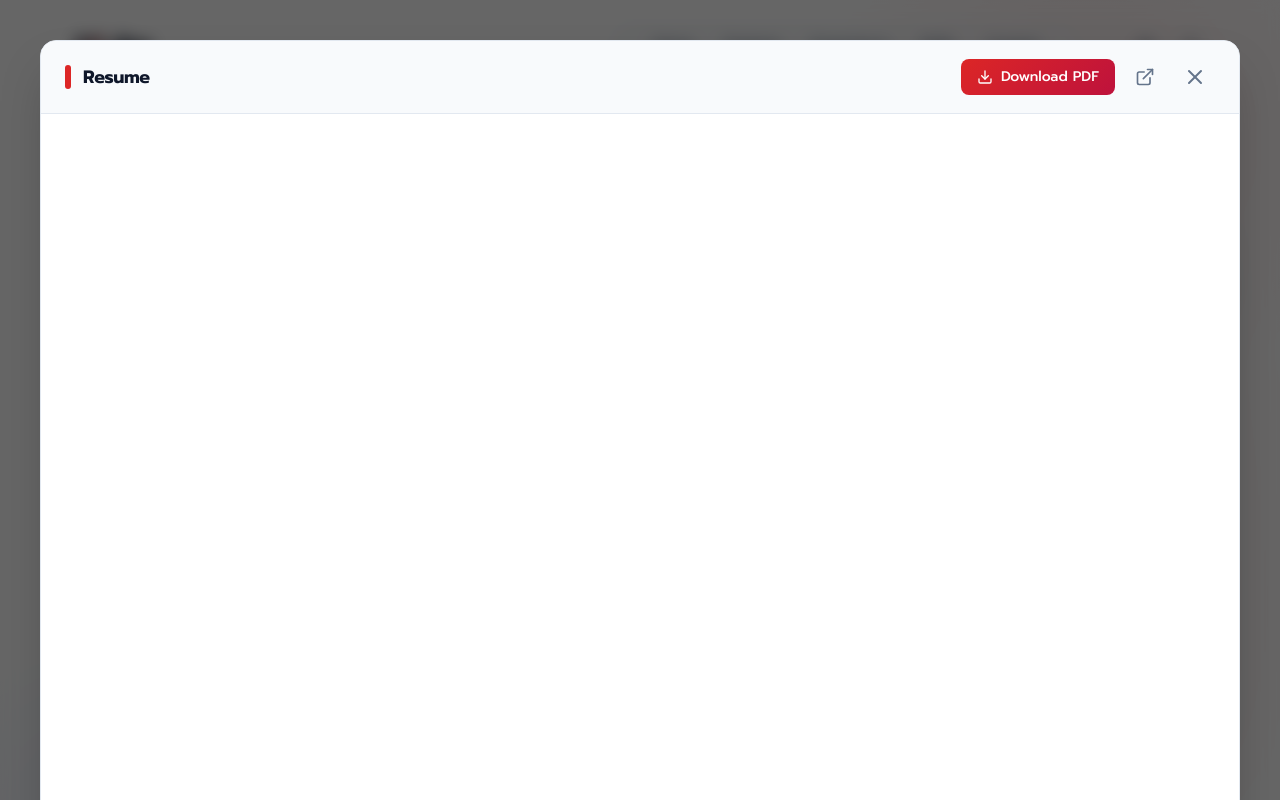
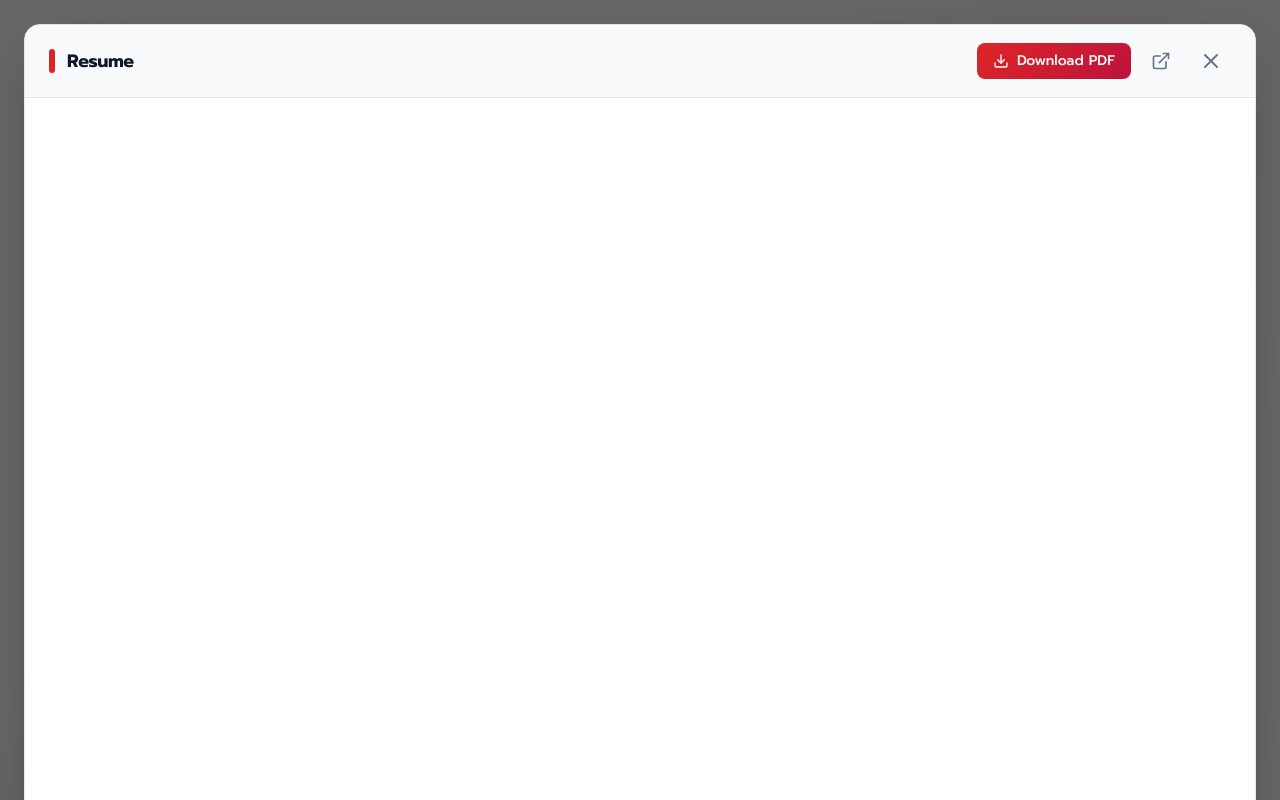
Before and after one commit to KhomTech/resumeakkaraphon, a Next.js app: page / in a window 1280 px wide. Both pictures are taken after a click on the button "View Resume". Shown: the top 800 px of the page. Built offline with nearby package versions, Linux system fonts and the light colour scheme.

Commit message:
Fix: Maximize Resume and Image Modal sizes for full-screen experience

```diff
--- a/app/components/ImageModal.tsx
+++ b/app/components/ImageModal.tsx
@@ -108,7 +108,7 @@ export default function ImageModal({ isOpen, onClose, imageSrc, altText = 'Image
                                 <img
                                     src={imageSrc}
                                     alt={altText}
-                                    className="max-w-full max-h-[85vh] object-contain rounded-xl shadow-2xl select-none"
+                                    className="w-auto h-auto max-w-[95vw] max-h-[95vh] object-contain rounded-lg shadow-2xl select-none"
                                     onClick={(e) => e.stopPropagation()}
                                     draggable={false}
                                 />
--- a/app/components/ResumeModal.tsx
+++ b/app/components/ResumeModal.tsx
@@ -62,7 +62,7 @@ export default function ResumeModal({ isOpen, onClose }: ResumeModalProps) {
                         animate={{ opacity: 1, scale: 1, y: 0 }}
                         exit={{ opacity: 0, scale: 0.95, y: 20 }}
                         transition={{ duration: 0.3, ease: [0.2, 0.8, 0.2, 1] }} // smooth ease-out-quintish
-                        className="fixed inset-4 md:inset-10 z-50 flex flex-col bg-[var(--bg-primary)] rounded-2xl border border-[var(--border-color)] shadow-2xl overflow-hidden"
+                        className="fixed inset-0 sm:inset-4 md:inset-6 z-[9999] flex flex-col bg-[var(--bg-primary)] sm:rounded-2xl border border-[var(--border-color)] shadow-2xl overflow-hidden"
                         style={{ willChange: 'transform, opacity' }}
                     >
                         {/* Modal Header */}
@@ -123,19 +123,19 @@ export default function ResumeModal({ isOpen, onClose }: ResumeModalProps) {
                             {/* Native Iframe - Better for Mobile Scroll/Zoom than Object */}
                             <iframe
                                 src="/resume.pdf"
-                                className="w-full h-full block rounded-lg bg-white"
+                                className="w-full h-full block bg-white"
                                 title="Resume PDF"
                                 style={{ border: 'none' }}
                                 onLoad={() => setIsLoading(false)}
                             />
 
                             {/* Mobile Overlay: Force Open in New Tab if Iframe interaction is poor */}
-                            <div className="absolute bottom-6 left-1/2 -translate-x-1/2 md:hidden">
+                            <div className="absolute bottom-6 left-1/2 -translate-x-1/2 md:hidden pointer-events-none">
                                 <a
                                     href="/resume.pdf"
                                     target="_blank"
                                     rel="noopener noreferrer"
-                                    className="flex items-center gap-2 px-6 py-3 bg-[var(--accent-red)] text-white font-bold rounded-full shadow-xl animate-bounce"
+                                    className="flex items-center gap-2 px-6 py-3 bg-[var(--accent-red)] text-white font-bold rounded-full shadow-xl animate-bounce pointer-events-auto"
                                 >
                                     <ExternalLink size={18} />
                                     Tap to Zoom/Scroll Full PDF
```
